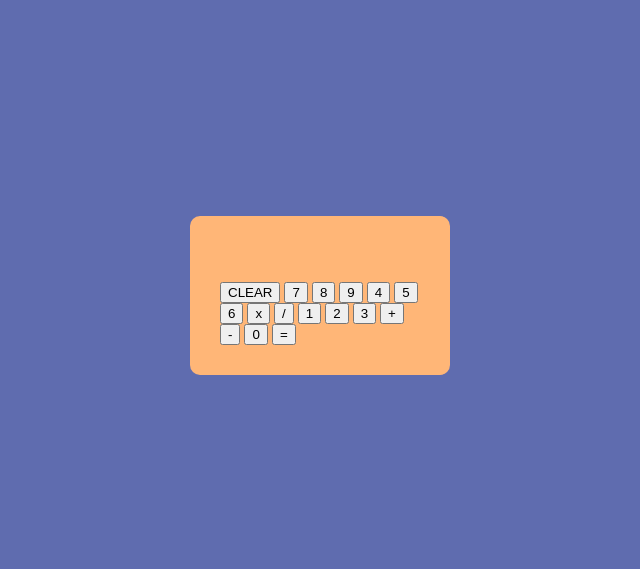
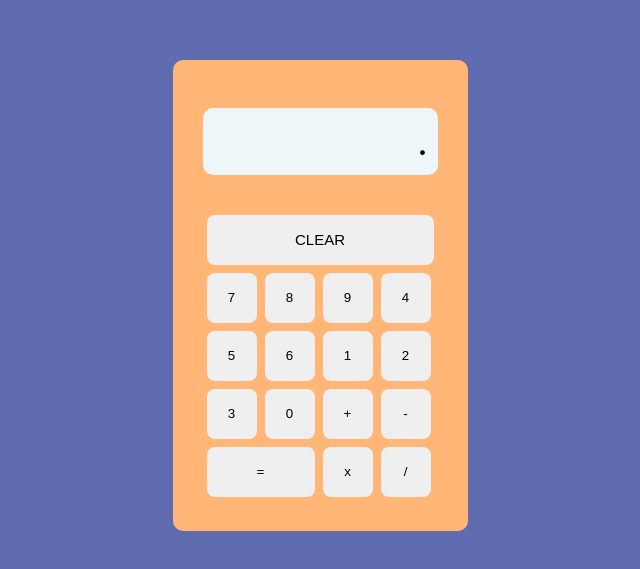
Before and after one commit to olivia497/simple-calculator, a plain HTML site: page index.html in a window 1280 px wide. Shown: the part 113-682 px from the top of the page, without its empty margins (320-960 px from the left). Drawn offline with Linux system fonts and the light colour scheme.

Commit message:
reorganized and added effects to buttons

```diff
--- a/index.html
+++ b/index.html
@@ -13,29 +13,30 @@
     <div class="calculator">
       <br>
 
-        <div class="screen"></div>
+        <div class="screen">.</div>
 
       <br>
-        <div class = "buttons">
-          <button id="clear">CLEAR</button>
+      <div class="buttons">
+          <br>
+            <button id="clear">CLEAR</button>
+          <br>
           <button>7</button>
           <button>8</button>
           <button>9</button>
           <button>4</button>
           <button>5</button>
           <button>6</button>
-          <button id="multiple">x</button>
-          <button id="divide">/</button>
           <button>1</button>
           <button>2</button>
           <button>3</button>
+          <button>0</button>
           <button id="add">+</button>
           <button id="subtract">-</button>
-          <button>0</button>
           <button id="equals">=</button>
+          <button id="multiple">x</button>
+          <button id="divide">/</button>
       </div>
     </div>
-
   </div>
 
 </body>
--- a/styles.css
+++ b/styles.css
@@ -13,7 +13,48 @@ body{
   border-radius: 10px;
 }
 
+.screen{
+  width: 215px;
+  background-color: #edf7fa;
+  font-size: 40px;
+  text-align: end;
+  padding: 10px;
+  border-radius: 10px;
+}
+
 .buttons{
+  width: 235px;
+  display: flex;
+  flex-wrap: wrap;
+}
+
+button{
   color: #edf7fa;
-  width: 200px;
+  border: none;
+  color: black;
+  border-radius: 8px;
+  margin: 4px;
+  width: 50px;
+  height: 50px;
+  padding: 10px;
+
+  &:hover{
+    background-color: #ff8364
+  };
+
+  &:active{
+    background-color: #ff8364;
+    box-shadow: 0 5px #ffb677;
+    transform: translateY(4px);
+  }
+
 }
+
+#clear{
+  width: 500px;
+  font-size: 15px;
+}
+
+#equals{
+  width: 108px;
+}
```
